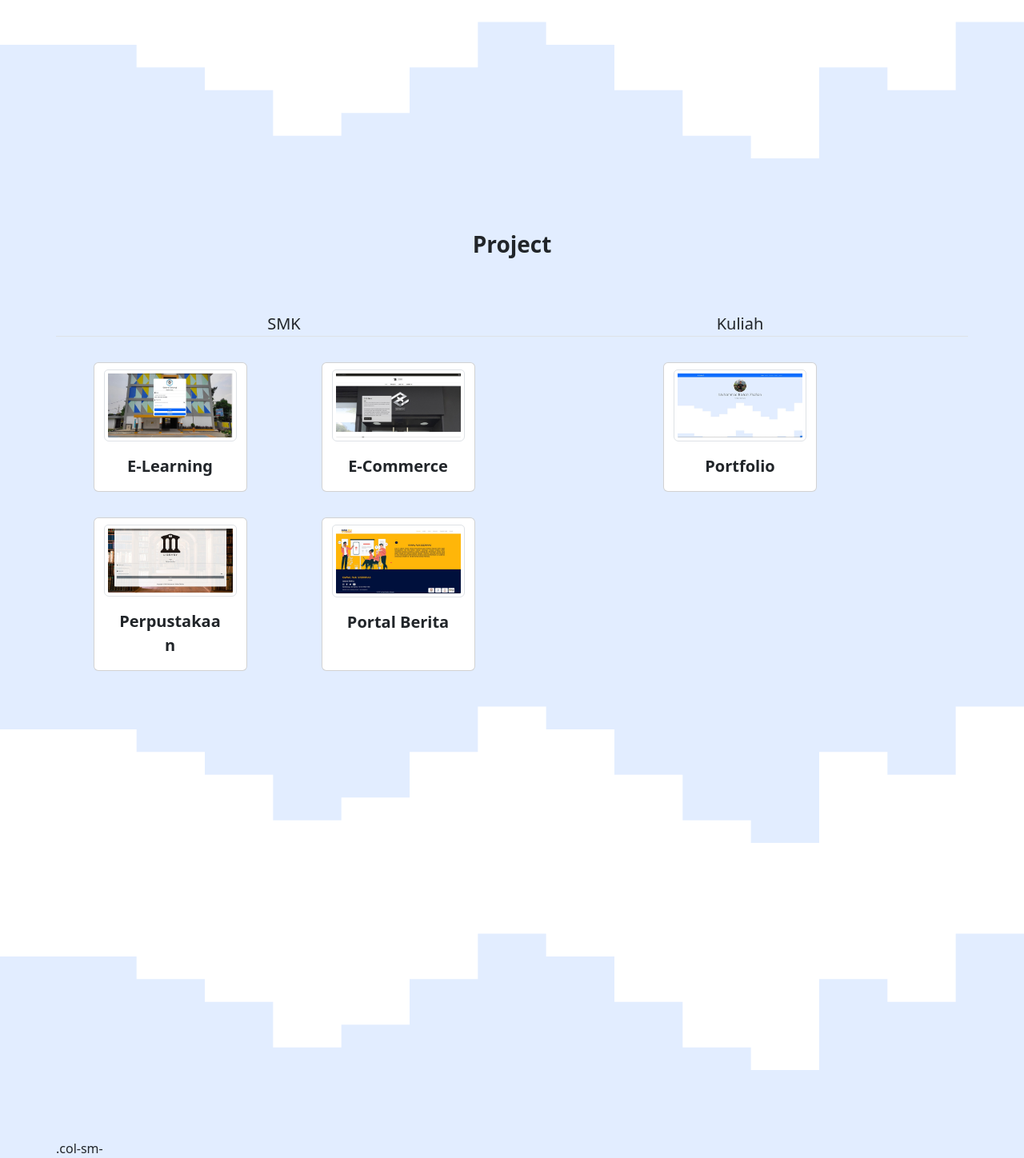
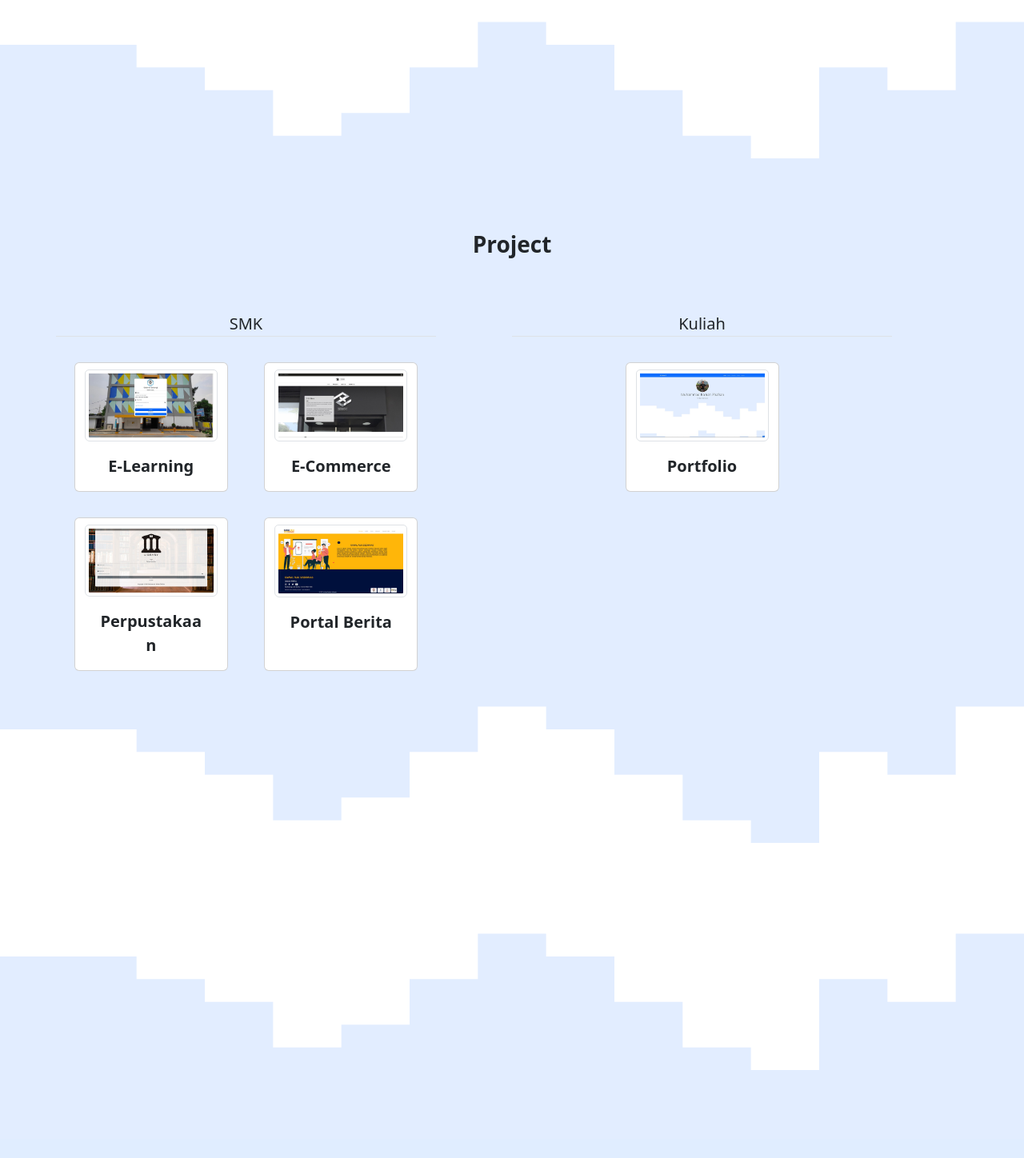
Before and after one commit to MRaihanZ/MyPortfolio, a PHP site: page / in a window 1280 px wide. Shown: the part 4258-5706 px from the top of the page at 80% size. After the commit the page ends 5596 px from the top, so only its background shows below. Run offline with PHP 8.4, Linux system fonts and the light colour scheme.

Commit message:
editing col on the project class

```diff
--- a/index.php
+++ b/index.php
@@ -230,7 +230,7 @@ include "assets/php/protocol.php";
             <div class="container">
                 <p class="fs-3 text-center fw-bold">Project</p>
                 <div class="row">
-                    <div class="col-sm-6 mt-5">
+                    <div class="col-sm-5 mt-5">
                         <div class="row">
                             <p class="fs-5 text-center border-bottom">SMK</p>
                             <div class="card mx-auto my-3" data-aos="fade-up" style="width: 12rem;">
@@ -267,7 +267,8 @@ include "assets/php/protocol.php";
                             </div>
                         </div>
                     </div>
-                    <div class="col-sm-6 mt-5">
+                    <div class="col-sm-1"></div>
+                    <div class="col-sm-5 mt-5">
                         <div class="row">
                             <p class="fs-5 text-center border-bottom">Kuliah</p>
                             <div class="card mx-auto my-3" data-aos="fade-up" style="width: 12rem;">
@@ -295,7 +296,12 @@ include "assets/php/protocol.php";
             <div class="footer">
                 <div class="container">
                     <div class="row">
-                        .col-sm-
+                        <div class="col-sm-6"></div>
+                        <div class="col-sm-6"></div>
+                    </div>
+                    <div class="row">
+                        <div class="col-sm-6"></div>
+                        <div class="col-sm-6"></div>
                     </div>
                 </div>
             </div>
```
